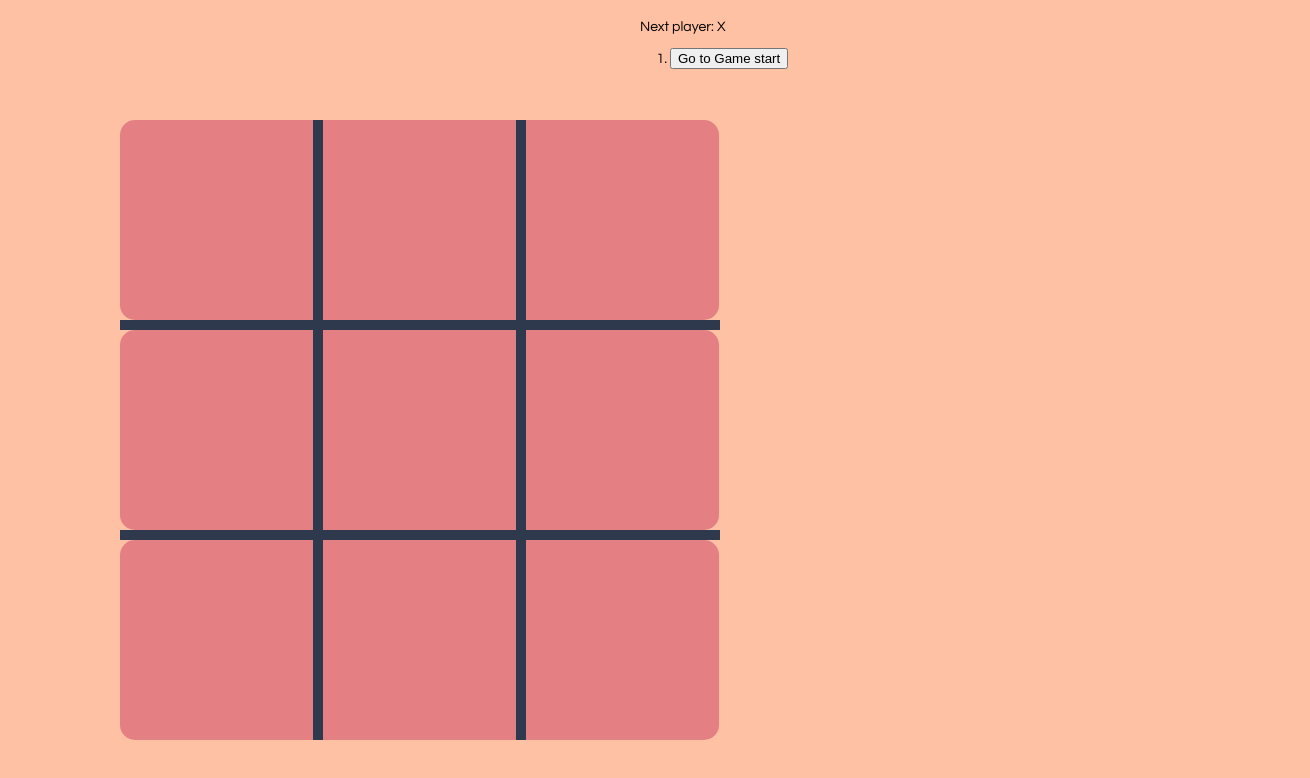
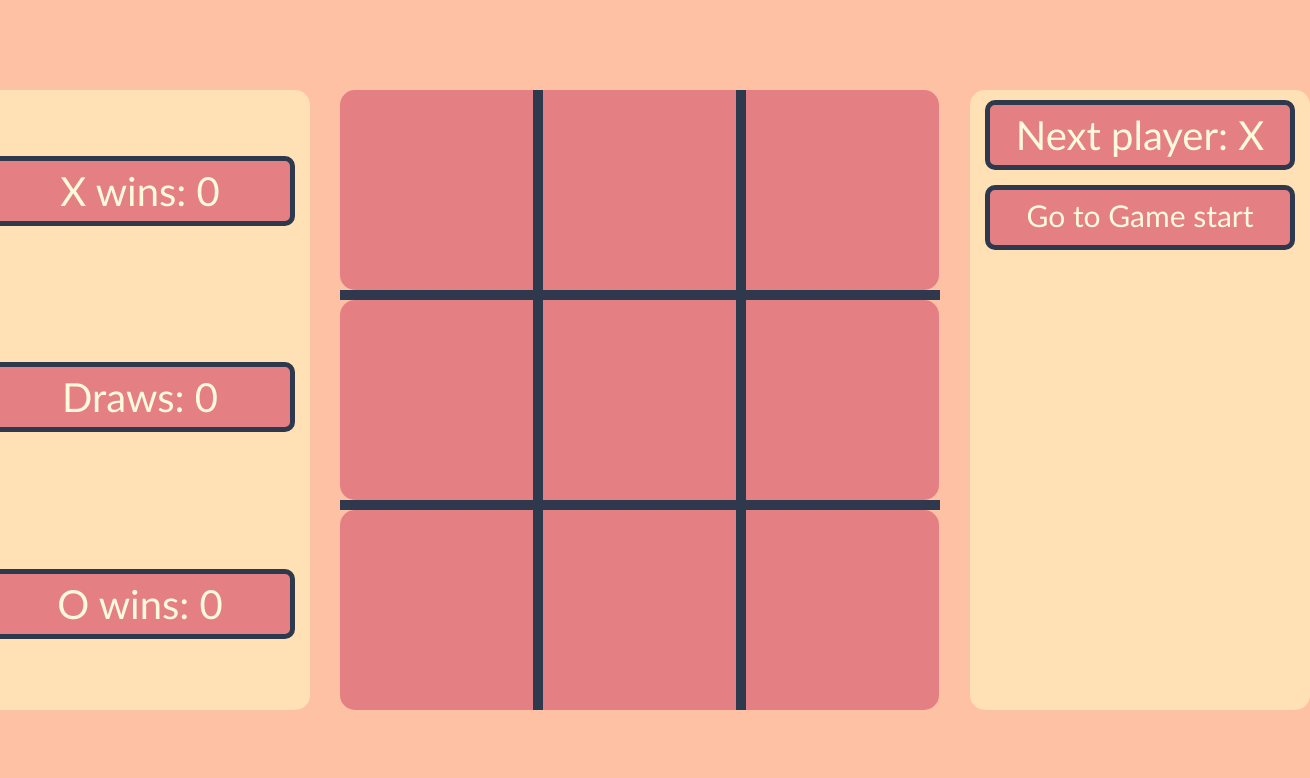
Before and after one commit to crt10/tic-tac-toe-react, a React app: page / in a window 1280 px wide. Shown: the whole page, 1310 px wide, since content can reach past the window. Built offline with nearby package versions, Linux system fonts and the light colour scheme.

Commit message:
visual update + win counter
- cleaned up the centering of elements
- created sidebar for status and move history
- implemented win counter
- fixed bug allowing players to 'go back' to the current move using the
move history

```diff
--- a/src/index.css
+++ b/src/index.css
@@ -1,5 +1,5 @@
 body {
-  font: 14px "Century Gothic", Futura, sans-serif;
+  font: 40px "Trebuchet MS", Helvetica, sans-serif;
   margin: 20px;
   background: #ffc1a4;
 }
@@ -10,18 +10,13 @@ ol, ul {
 
 .game-board {
   width: 600px;
-  height: 600px;
+  height: 620px;
   position: relative;
-  left: 50%;
-  top: 50%;
-  transform: translate(-50%, -50%);
-  transform-origin: center center;
 }
 
 .board {
-  box-sizing: inherit;
-  width: 100%;
-  height: 100%;
+  width: 600px;
+  height: 600px;
 }
 
 .board-row{
@@ -31,9 +26,6 @@ ol, ul {
 .board-row.line{
   height: 33.333333333%;
   border-bottom: 10px solid#2e394d;
-}
-.status {
-  margin-bottom: 10px;
 }
 
 .square {
@@ -45,7 +37,6 @@ ol, ul {
   font-weight: bold;
   line-height: 34px;
   text-align: center;
-  cursor: pointer;
   display: flex;
   justify-content: center;
   align-items:center;
@@ -76,6 +67,18 @@ ol, ul {
   border-radius: 15px;
 }
 
+.empty {
+  position: relative;
+  width: 80%;
+  height: 80%;
+  border-radius: 15px;
+  cursor: pointer;
+}
+
+.empty:hover {
+  background: rgb(255, 250, 220);
+}
+
 .square:focus {
   outline: none;
 }
@@ -85,13 +88,75 @@ ol, ul {
 }
 
 .game {
-  position: relative;
-  resize: both;
-  width: 800px;
+  position: absolute;
+  width: 1200px;
   height: 800px;
+  left: 50%;
+  top: 50%;
+  transform: translate(-50%, -50%);
+  transform-origin: center center;
   display: flex;
+  justify-content: center;
+  align-items: center;
 }
 
-.game-info {
-  margin-left: 20px;
+.game-info, .game-score {
+  position: relative;
+  height: 620px;
+  margin: 30px;
+  background: #ffe1b5;
+  border-radius: 15px;
 }
+
+.game-score {
+  display: flex;
+  justify-content: center;
+  align-items: center;
+  flex-wrap: wrap;
+}
+
+.status, .player-x, .player-draw, .player-o{
+  background: #e47f84;
+  width: 300px;
+  height: 60px;
+  margin: 15px;
+  margin-top: 10px;
+  line-height: 60px;
+  text-align: center;
+  border: 5px solid #2e394d;
+  border-radius: 10px;
+  color: rgb(255, 250, 220);
+}
+
+.player-x, .player-draw, .player-o {
+
+}
+
+.move-list {
+  margin-top: 30px;
+  color: #2e394d;
+}
+
+.move {
+  background: #e47f84;
+  width: 300px;
+  height: 55px;
+  margin-left: 15px;
+  margin-right: 15px;
+  margin-top: -15px;
+  border: 5px solid #2e394d;
+  border-radius: 10px;
+  line-height: 50px;
+  text-align: center;
+  font-size: 30px;
+  color: rgb(255, 250, 220);
+}
+
+.move:hover {
+  cursor: pointer;
+  background: rgb(255, 250, 220);
+  border-radius: 7px;
+  color: #2e394d;
+  margin-left: 13px;
+  margin-right: 13px;
+}
--- a/src/index.js
+++ b/src/index.js
@@ -46,11 +46,11 @@ class Square extends React.Component {
               transform: 'translate(-50%, -50%)',}} />
           </div>
         )
-      //   break;
-      // default:
-      //   return (
-      //     <div className="empty"></div>
-      //   )
+        break;
+      default:
+        return (
+          <div className="empty"></div>
+        )
     }
   }
 
@@ -122,6 +122,9 @@ class Game extends React.Component {
       stepNumber: 0,
       xIsNext:true,
     };
+    this.playerX = 0;
+    this.playerO = 0;
+    this.playerDraw = 0;
   }
 
   handleClick(i) {
@@ -142,6 +145,9 @@ class Game extends React.Component {
   }
 
   jumpTo(step) {
+    if (step == this.state.stepNumber) {
+      return;
+    }
     this.setState({
       stepNumber: step,
       xIsNext: (step % 2) === 0,
@@ -156,22 +162,39 @@ class Game extends React.Component {
     const moves = history.map((step, move) => {
       const desc = move ? 'Go to move #' + move : 'Go to Game start';
       return (
-        <li key = {move}>
-          <button onClick={() => this.jumpTo(move)}>{desc}</button>
-        </li>
+        <div className="move" onClick={() => this.jumpTo(move)}>{desc}</div>
       );
     });
 
     let status;
     if (winner) {
       status = 'Winner: ' + winner;
+      switch (winner) {
+        case 'X':
+          this.playerX++;
+          break;
+        case 'O':
+          this.playerO++;
+          break;
+      }
     }
     else {
-      status = 'Next player: ' + (this.state.xIsNext ? 'X' : 'O');
+      if (this.state.stepNumber == 9) {
+        this.playerDraw++;
+        status = 'TIE';
+      }
+      else {
+        status = 'Next player: ' + (this.state.xIsNext ? 'X' : 'O');
+      }
     }
 
     return (
       <div className="game">
+        <div className="game-score">
+          <div className="player-x">{'X wins: ' + this.playerX}</div>
+          <div className="player-draw">{'Draws: ' + this.playerDraw}</div>
+          <div className="player-o">{'O wins: ' + this.playerO}</div>
+        </div>
         <div className="game-board">
           <Board
             squares={current.squares}
@@ -179,8 +202,8 @@ class Game extends React.Component {
           />
         </div>
         <div className="game-info">
-          <div>{status}</div>
-          <ol>{moves}</ol>
+          <div className="status">{status}</div>
+          <div className="move-list">{moves}</div>
         </div>
       </div>
     );
```
